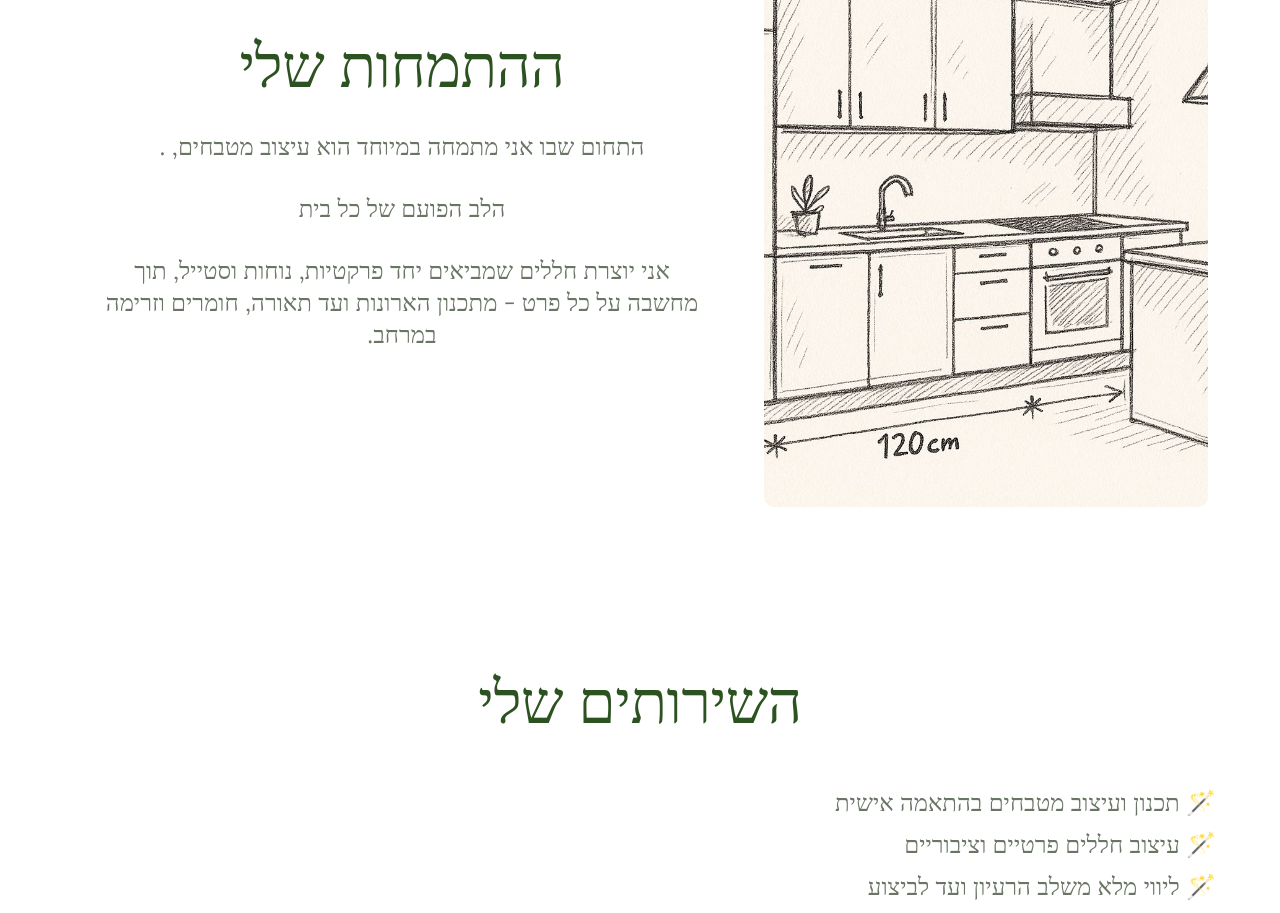
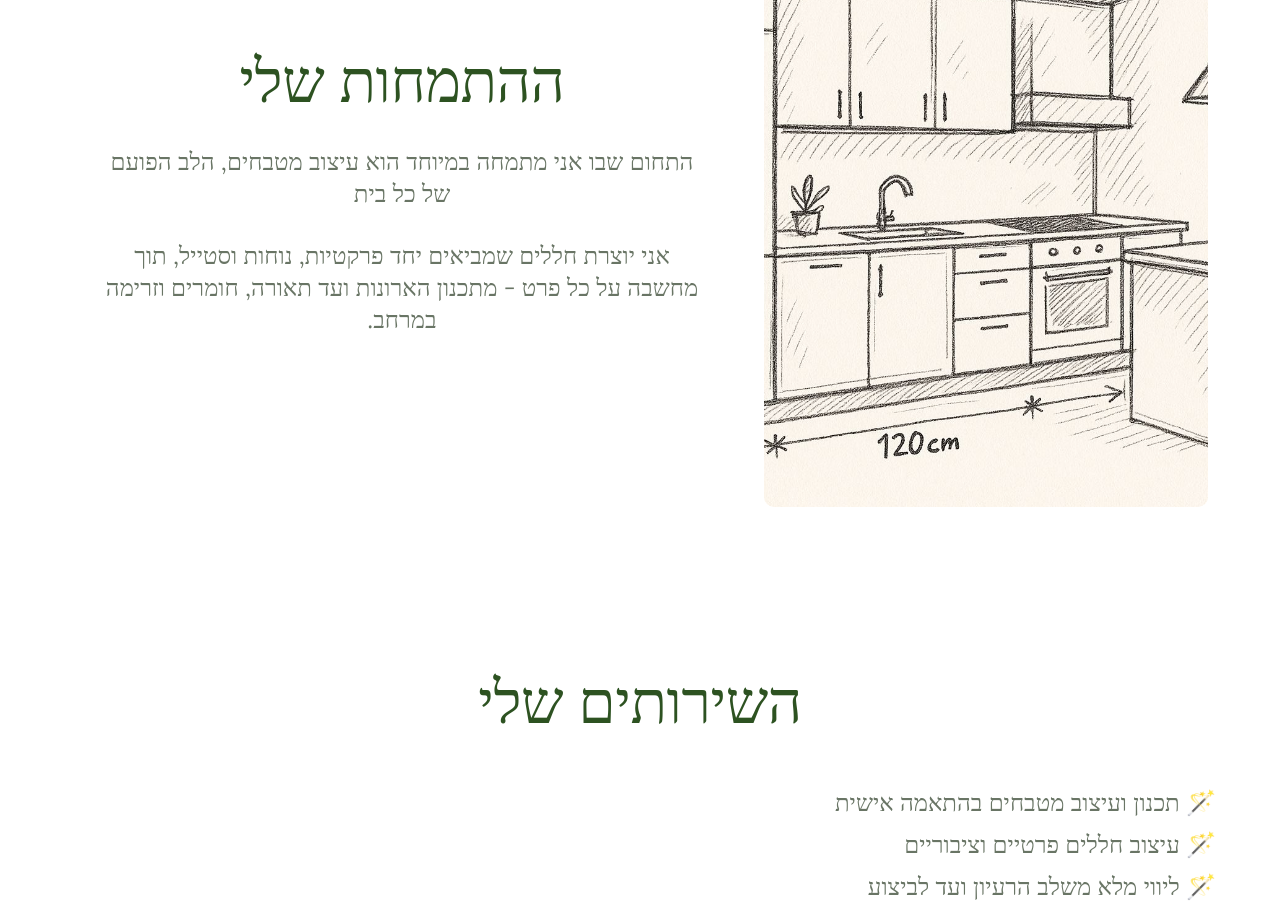
Before and after one commit to Omerf130/N.S, a React (Vite) app: page / in a window 1280 px wide. Shown: the part 2140-3053 px from the top of the page. Built offline with nearby package versions, Linux system fonts and the light colour scheme.

Commit message:
css fixes

```diff
--- a/src/components/Spacial.tsx
+++ b/src/components/Spacial.tsx
@@ -64,9 +64,8 @@ const Spacial = () => {
             variant="h2"
           />
           <Typography variant={isMobile ? "h6" : "h5"}>
-            התחום שבו אני מתמחה במיוחד הוא עיצוב מטבחים, .
+            התחום שבו אני מתמחה במיוחד הוא עיצוב מטבחים, הלב הפועם של כל בית
           </Typography>
-          <Typography variant={isMobile ? "h6" : "h5"}>הלב הפועם של כל בית</Typography>
           <Typography variant={isMobile ? "h6" : "h5"}>
             אני יוצרת חללים שמביאים יחד פרקטיות, נוחות וסטייל, תוך מחשבה על כל
             פרט - מתכנון הארונות ועד תאורה, חומרים וזרימה במרחב.
```
